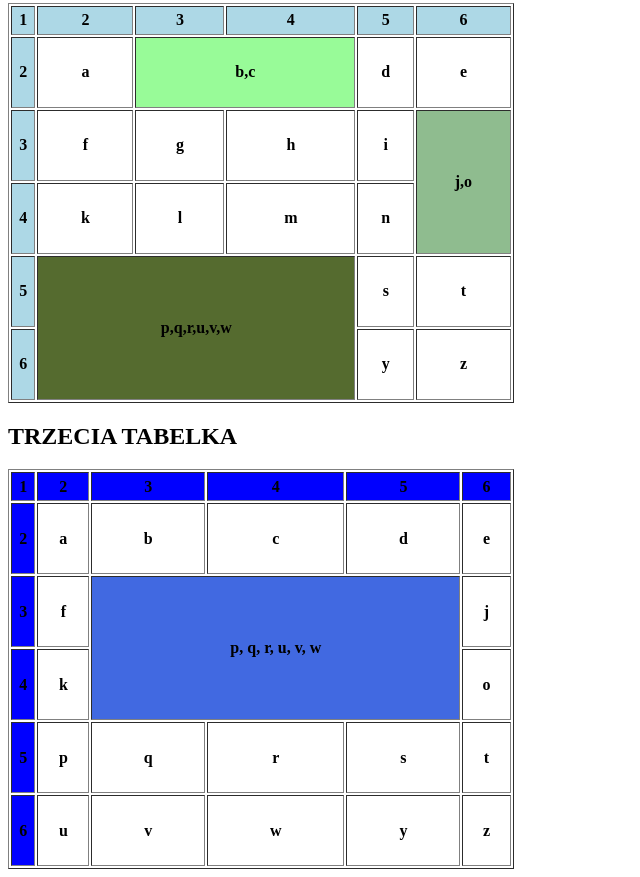
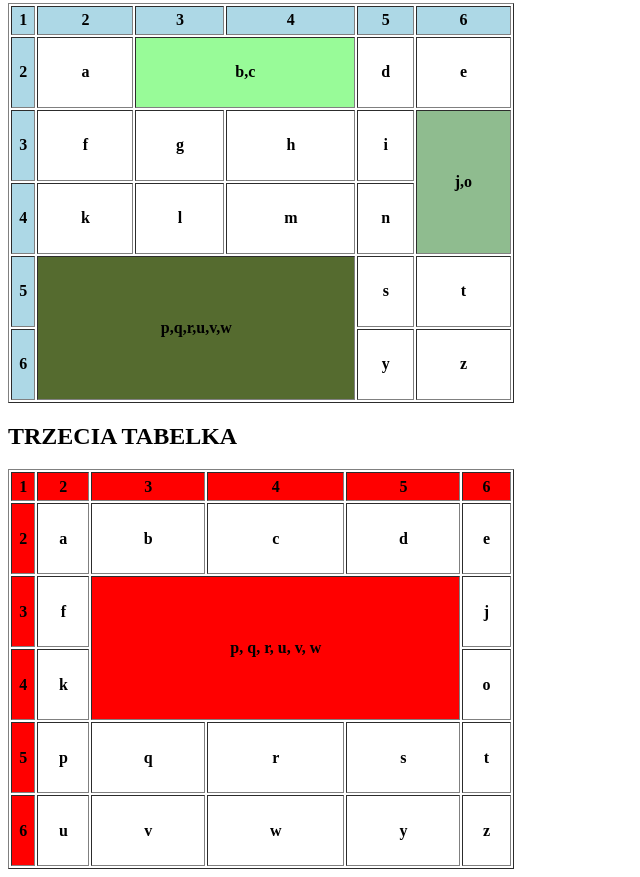
Before and after one commit to Wojciechpsltzn/zadanie10, a plain HTML site: page index.html in a window 1280 px wide. Shown: the part 531-1408 px from the top of the page, without its empty margins (0-640 px from the left). Drawn offline with Linux system fonts and the light colour scheme.

Commit message:
Update index.html

```diff
--- a/index.html
+++ b/index.html
@@ -110,7 +110,7 @@
 		</table>
             <p><h2>TRZECIA TABELKA</h2></p>
                 <table border="1" style="width:40%; height:25em;">
-		<tr style=" background-color:blue; ">
+		<tr style=" background-color:red; ">
                   <th style="width:5%">1</th>
 		  <th style="height:25px">2</th>
 		  <th>3</th>
@@ -119,7 +119,7 @@
 		  <th>6</th>
 		</tr>
 		<tr>
-		  <th style=" background-color:blue;">2</th>
+		  <th style=" background-color:red;">2</th>
 		  <th>a</th>
 		  <th>b</th>
 		  <th>c</th>
@@ -127,18 +127,18 @@
 		  <th>e</th>
 		</tr>
 		<tr>
-		  <th style=" background-color:blue;">3</th>
+		  <th style=" background-color:red;">3</th>
 		  <th>f</th>
-		  <th style=" background-color: #4169E1;" colspan="3" rowspan="2">p, q, r, u, v, w</th>
+		  <th style=" background-color: #Ff0000;" colspan="3" rowspan="2">p, q, r, u, v, w</th>
 		  <th>j</th>
 		</tr>
 		<tr>
-		  <th style=" background-color:blue;">4</th>
+		  <th style=" background-color:red;">4</th>
 		  <th>k</th>
 		  <th>o</th>
 		</tr>
 		<tr>
-		  <th style=" background-color:blue;">5</th>
+		  <th style=" background-color:red;">5</th>
 		  <th>p</th>
 		  <th>q</th>
 		  <th>r</th>
@@ -146,7 +146,7 @@
 		  <th>t</th>
 		</tr>
                 <tr>
-		  <th style=" background-color:blue;">6</th>
+		  <th style=" background-color:red;">6</th>
 		  <th>u</th>
 		  <th>v</th>
 		  <th>w</th>
```
